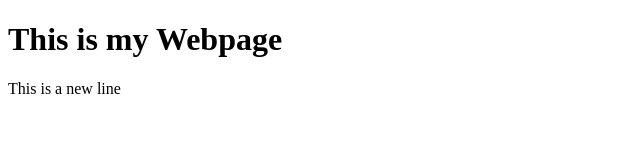
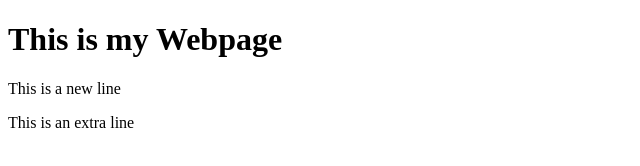
Before and after one commit to bryhi/demo1, a plain HTML site: page index.html in a window 1280 px wide. Shown: the whole page, without its empty margins (0-640 px from the left). Drawn offline with Linux system fonts and the light colour scheme.

Commit message:
added an extra line

```diff
--- a/index.html
+++ b/index.html
@@ -9,5 +9,6 @@
 <body>
     <h1>This is my Webpage</h1>
     <p>This is a new line</p>
+    <p>This is an extra line</p>
 </body>
 </html>
```
